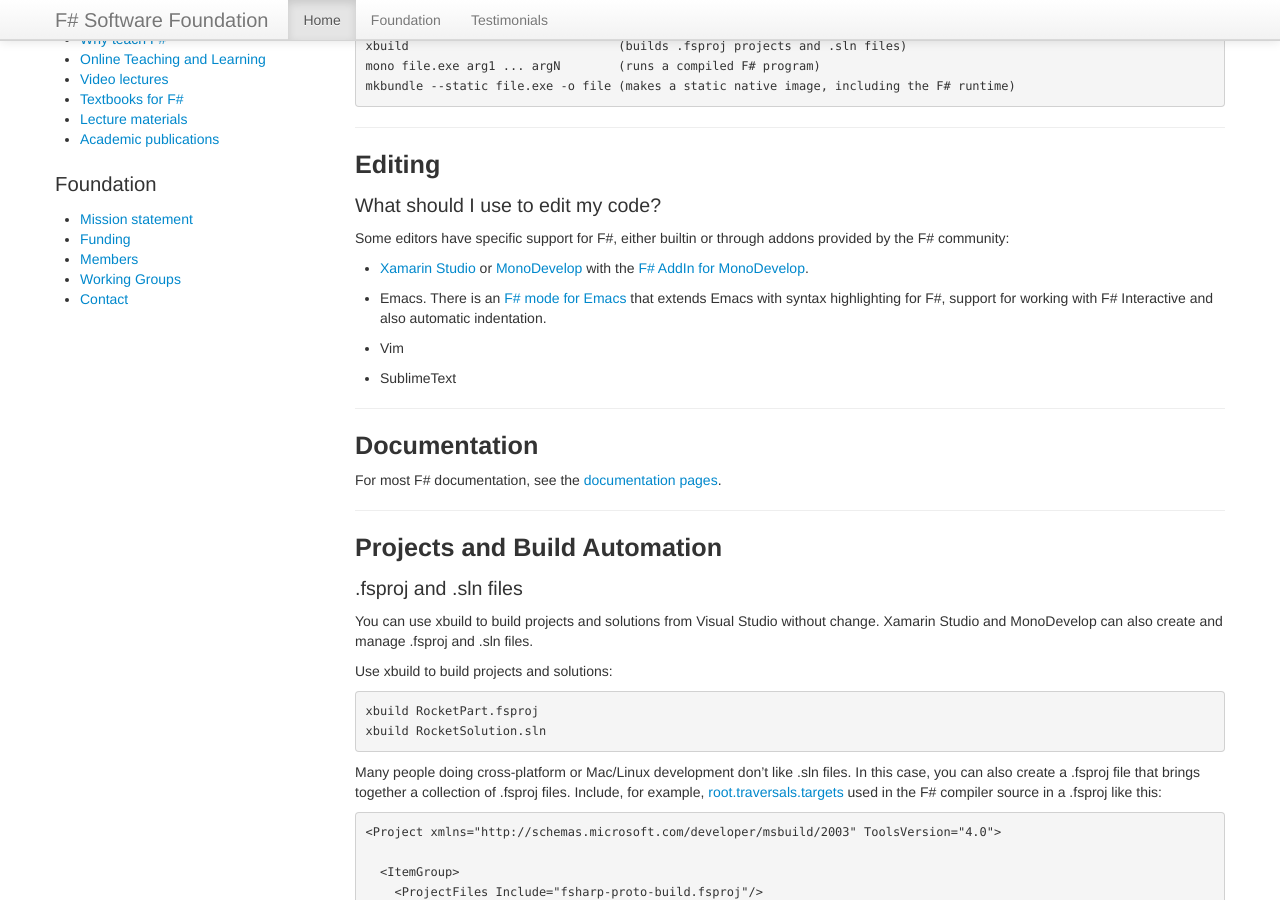
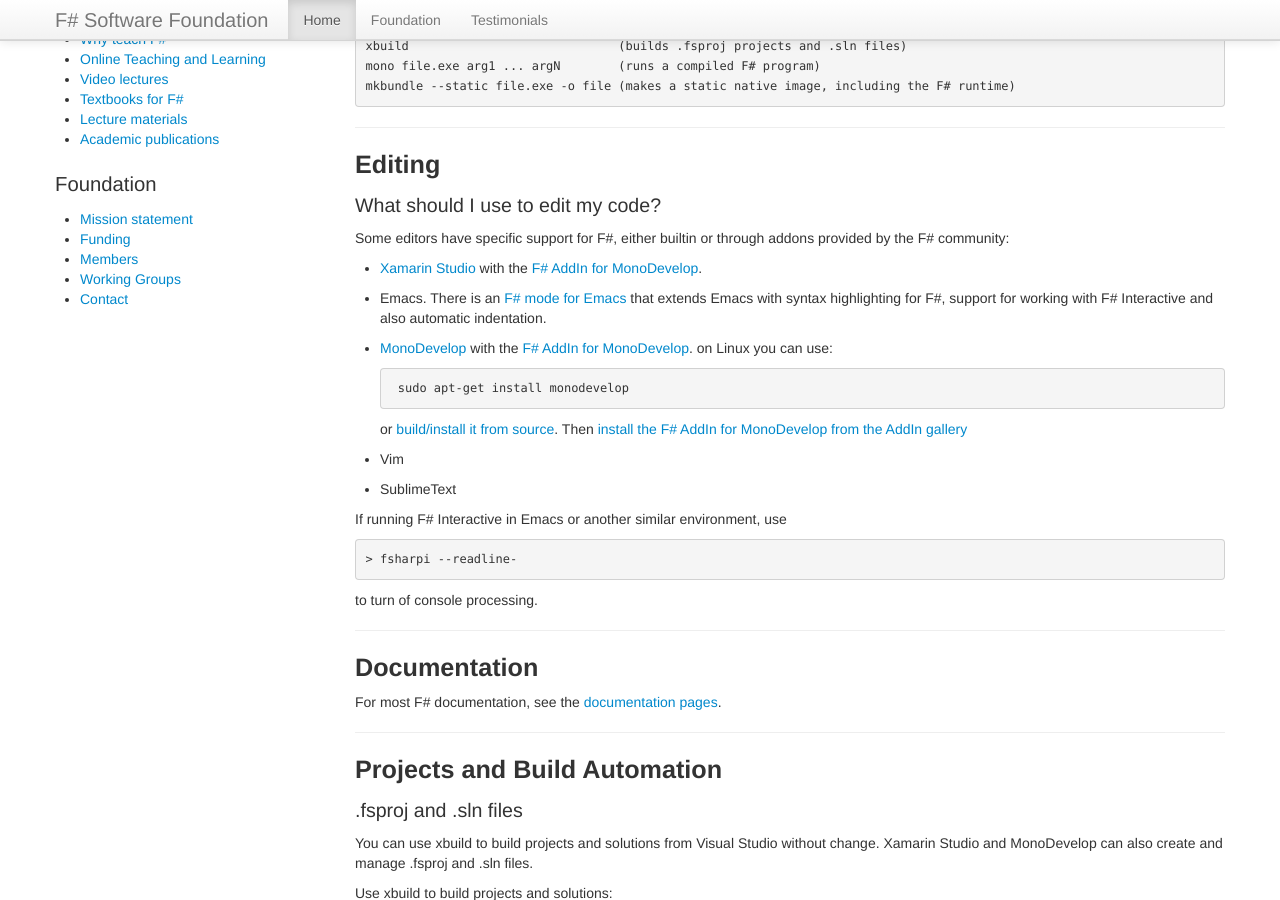
Before and after one commit to fsharp/fsharp.org, a Jekyll site: the page built from guides/mac-linux-cross-platform/index.md, in a window 1280 px wide and 900 px high, scrolled down 846 px. Built offline with Jekyll 4.4.1, drawn with Linux system fonts in a browser that asks for light colours; nearby versions of some CDN libraries; some web fonts are replaced; comment, search, counter and statistics services are not loaded.

Commit message:
Update index.md

```diff
--- a/guides/mac-linux-cross-platform/index.md
+++ b/guides/mac-linux-cross-platform/index.md
@@ -46,10 +46,26 @@ You’re off! Some common commands are:
 
 Some editors have specific support for F#, either builtin or through addons provided by the F# community:
 
-* [Xamarin Studio](http://xamarin.com/studio) or [MonoDevelop](http://monodevelop.com) with the [F# AddIn for MonoDevelop](http://fsharp.github.com/fsharpbinding).
-* Emacs. There is an [F# mode for Emacs](https://github.com/fsharp/fsharpbinding/tree/master/emacs) that extends Emacs with syntax highlighting for F#, support for working with F# Interactive and also automatic indentation.
+* [Xamarin Studio](http://xamarin.com/studio) with the [F# AddIn for MonoDevelop](http://fsharp.github.com/fsharpbinding).
+
+* Emacs. There is an [F# mode for Emacs](https://fsharp.github.com/fsharp/fsharpbinding/tree/master/emacs) that extends Emacs with syntax highlighting for F#, support for working with F# Interactive and also automatic indentation.
+
+* [MonoDevelop](http://monodevelop.com) with the [F# AddIn for MonoDevelop](http://fsharp.github.io/fsharpbinding). on Linux you can use:
+
+       sudo apt-get install monodevelop
+
+  or [build/install it from source](http://github.com/mono/monodevelop). Then [install the F# AddIn for MonoDevelop from the AddIn gallery](http://fsharp.github.io/fsharpbinding)
+
 * Vim
+
 * SublimeText
+
+If running F# Interactive in Emacs or another similar environment, use
+
+    > fsharpi --readline-
+
+to turn of console processing.
+
 
 ------
 
```
